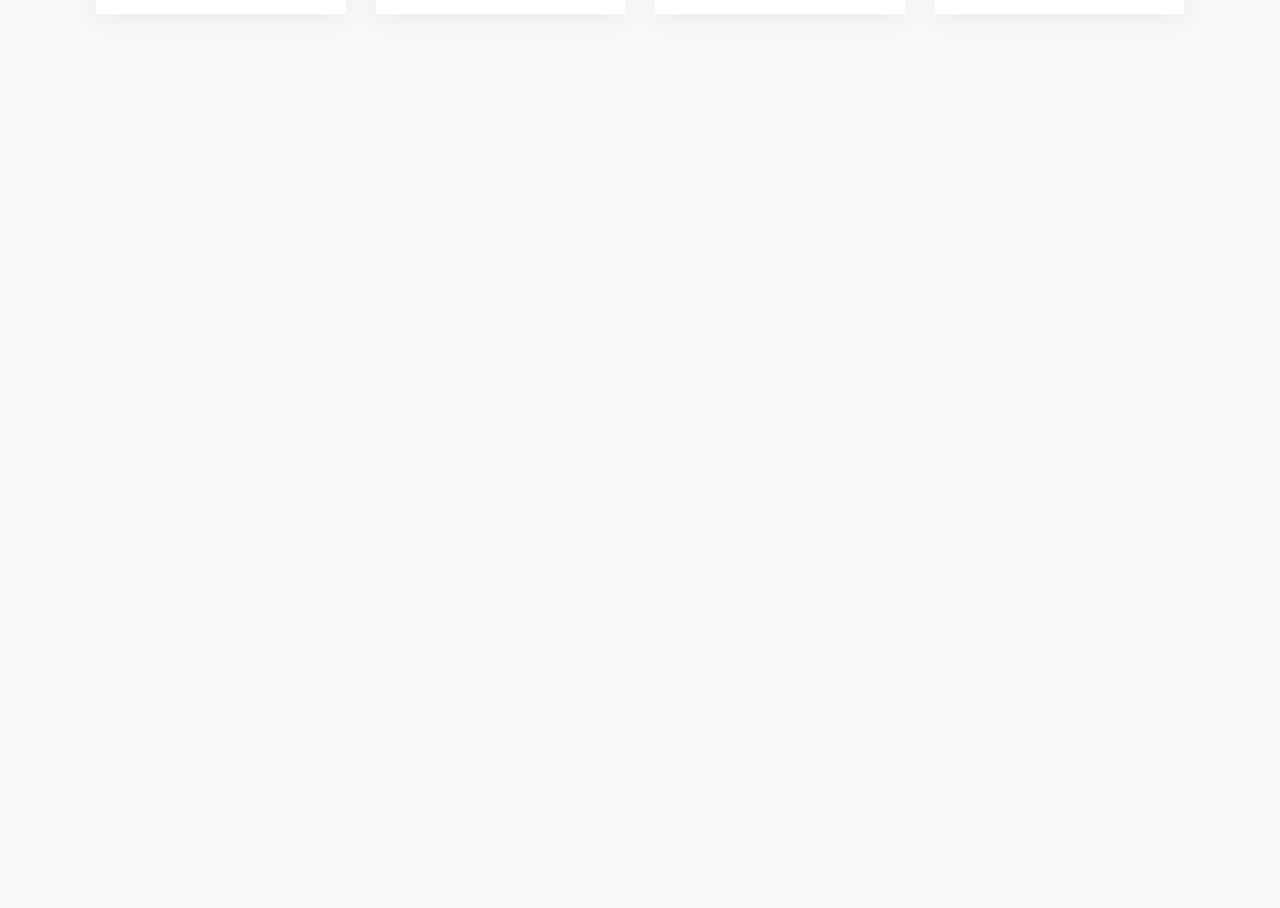
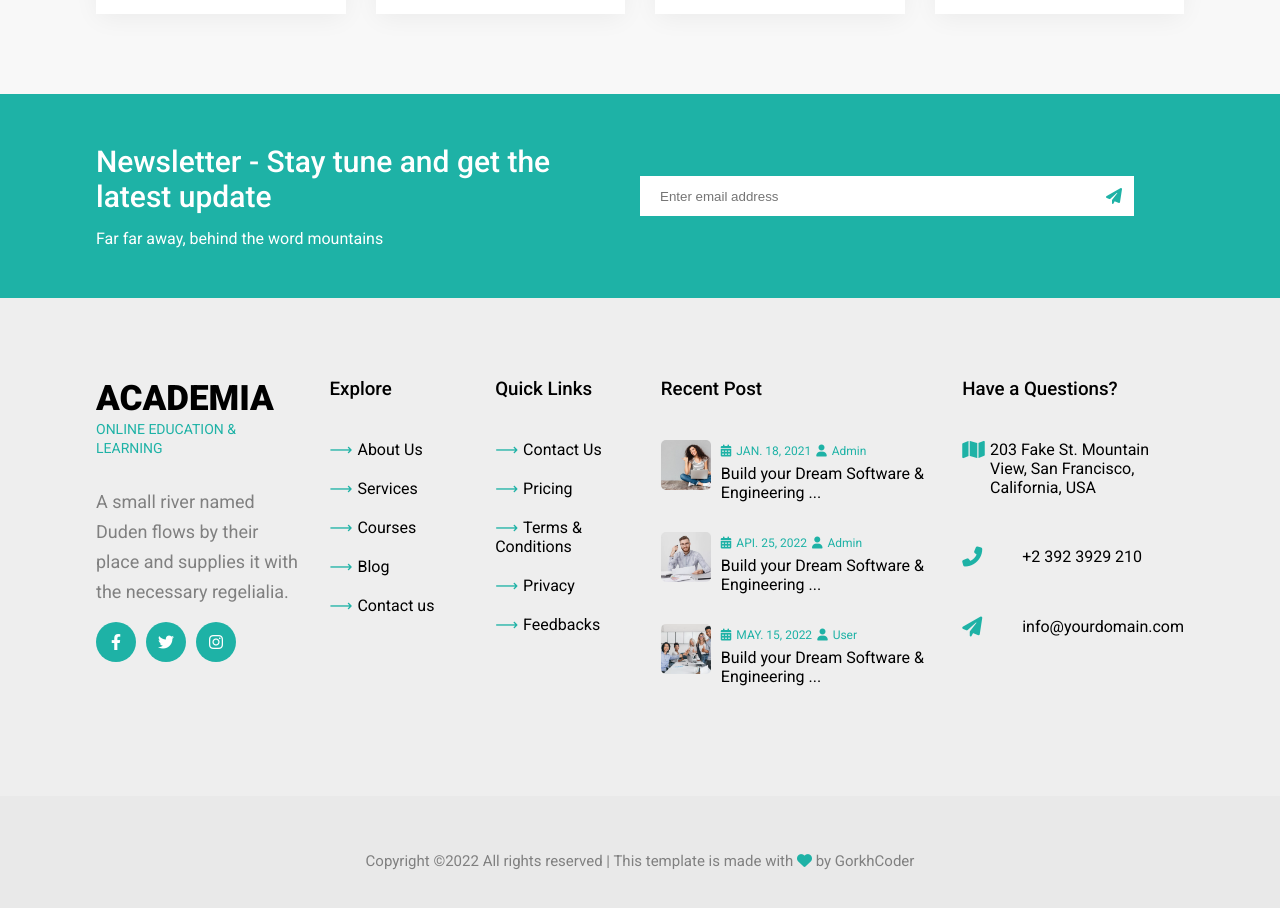
Before and after one commit to 000-ignis/Education-Website, a React (Create React App) app: page / in a window 1280 px wide. Shown: the part 6520-7428 px from the top of the page. Before the commit the page ends 6614 px from the top, so only its background shows below. Built offline with nearby package versions, Linux system fonts and the light colour scheme.

Commit message:
Log:Project Components Completed / Updates Development Starting soon

```diff
--- a/src/App.js
+++ b/src/App.js
@@ -1,33 +1,34 @@
-import React from 'react'
+import React from "react";
 import "./App.css";
 import Header from "./components/common/header/Header";
 import { BrowserRouter as Router, Switch, Route } from "react-router-dom";
 import Home from "./components/home/Home";
-import About from './components/about/About';
-import CourseHome from './components/allcourses/CourseHome';
-import Pricing from './components/pricing/Pricing';
-import Blog from './components/blog/Blog';
-import Team from './components/team/Team';
-
+import About from "./components/about/About";
+import CourseHome from "./components/allcourses/CourseHome";
+import Pricing from "./components/pricing/Pricing";
+import Blog from "./components/blog/Blog";
+import Team from "./components/team/Team";
+import Contact from "./components/contact/Contact";
+import Footer from "./components/common/footer/Footer";
 
 function App() {
   return (
     <>
-    <Router>
-      <Header />
-      <Switch>
-        <Route path='/' exact component={Home} />
-        <Route path='/about' exact component={About} />
-        <Route path='/courses' exact component={CourseHome} />
-        <Route exact path='/team' component={Team} />
-        <Route exact path='/pricing' component={Pricing} />
-        <Route exact path='/journal' component={Blog} />
-        {/* <Route exact path='/contact' component={Contact} /> */}
-
-      </Switch>
-    </Router>
+      <Router>
+        <Header />
+        <Switch>
+          <Route path="/" exact component={Home} />
+          <Route path="/about" exact component={About} />
+          <Route path="/courses" exact component={CourseHome} />
+          <Route exact path="/team" component={Team} />
+          <Route exact path="/pricing" component={Pricing} />
+          <Route exact path="/journal" component={Blog} />
+          <Route exact path="/contact" component={Contact} />
+        </Switch>
+        <Footer />
+      </Router>
     </>
-  )
+  );
 }
 
-export default App
+export default App;
--- /dev/null
+++ b/src/components/common/footer/Footer.jsx
@@ -0,0 +1,104 @@
+import React from "react";
+import { blog } from "../../../dummydata";
+import "./footer.css";
+
+const Footer = () => {
+  return (
+    <>
+      <section className="newletter">
+        <div className="container flexSB">
+          <div className="left row">
+            <h1>Newsletter - Stay tune and get the latest update</h1>
+            <span>Far far away, behind the word mountains</span>
+          </div>
+          <div className="right row">
+            <input type="text" placeholder="Enter email address" />
+            <i className="fa fa-paper-plane"></i>
+          </div>
+        </div>
+      </section>
+      <footer>
+        <div className="container padding">
+          <div className="box logo">
+            <h1>ACADEMIA</h1>
+            <span>ONLINE EDUCATION & LEARNING</span>
+            <p>
+              A small river named Duden flows by their place and supplies it
+              with the necessary regelialia.
+            </p>
+
+            <i className="fab fa-facebook-f icon"></i>
+            <i className="fab fa-twitter icon"></i>
+            <i className="fab fa-instagram icon"></i>
+          </div>
+          <div className="box link">
+            <h3>Explore</h3>
+            <ul>
+              <li>About Us</li>
+              <li>Services</li>
+              <li>Courses</li>
+              <li>Blog</li>
+              <li>Contact us</li>
+            </ul>
+          </div>
+          <div className="box link">
+            <h3>Quick Links</h3>
+            <ul>
+              <li>Contact Us</li>
+              <li>Pricing</li>
+              <li>Terms & Conditions</li>
+              <li>Privacy</li>
+              <li>Feedbacks</li>
+            </ul>
+          </div>
+          <div className="box">
+            <h3>Recent Post</h3>
+            {blog.slice(0, 3).map((val) => (
+              <div className="items flexSB">
+                <div className="img">
+                  <img src={val.cover} alt="" />
+                </div>
+                <div className="text">
+                  <span>
+                    <i className="fa fa-calendar-alt"></i>
+                    <label htmlFor="">{val.date}</label>
+                  </span>
+                  <span>
+                    <i className="fa fa-user"></i>
+                    <label htmlFor="">{val.type}</label>
+                  </span>
+                  <h4>{val.title.slice(0, 40)}...</h4>
+                </div>
+              </div>
+            ))}
+          </div>
+          <div className="box last">
+            <h3>Have a Questions?</h3>
+            <ul>
+              <li>
+                <i className="fa fa-map"></i>
+                203 Fake St. Mountain View, San Francisco, California, USA
+              </li>
+              <li>
+                <i className="fa fa-phone-alt"></i>
+                +2 392 3929 210
+              </li>
+              <li>
+                <i className="fa fa-paper-plane"></i>
+                info@yourdomain.com
+              </li>
+            </ul>
+          </div>
+        </div>
+      </footer>
+      <div className="legal">
+        <p>
+          Copyright ©2022 All rights reserved | This template is made with{" "}
+          <i className="fa fa-heart"></i> by GorkhCoder
+        </p>
+      </div>
+    </>
+  );
+};
+
+export default Footer;
--- a/src/components/common/footer/footer.css
+++ b/src/components/common/footer/footer.css
@@ -0,0 +1,112 @@
+.newletter {
+  background-color: #1eb2a6;
+  padding: 50px 0;
+  color: #fff;
+}
+.newletter .right,
+.newletter .left {
+  padding-right: 50px;
+}
+.newletter h1 {
+  color: #fff;
+  font-size: 30px;
+  font-weight: 500;
+  margin-bottom: 15px;
+}
+.newletter .right {
+  display: flex;
+  justify-content: space-between;
+  align-items: center;
+}
+.newletter input {
+  width: 100%;
+  padding: 20px;
+  border: none;
+  outline: none;
+  height: 30px;
+}
+.newletter i {
+  padding: 12px;
+  color: #1eb2a6;
+  background-color: #fff;
+}
+footer {
+  background-color: #eeeeee;
+}
+footer .container {
+  display: grid;
+  grid-template-columns: 3fr 2fr 2fr 4fr 3fr;
+  grid-gap: 30px;
+}
+@media screen and (max-width: 768px) {
+  footer .container {
+    grid-template-columns: repeat(2, 1fr);
+  }
+}
+footer .logo span {
+  color: #1eb2a6;
+  font-size: 14px;
+}
+footer .logo p {
+  color: grey;
+  margin: 30px 0 15px 0;
+}
+footer .logo .icon {
+  background-color: #1eb2a6;
+  color: white;
+  margin-right: 10px;
+}
+footer h3 {
+  margin-bottom: 40px;
+  font-weight: 500;
+}
+footer ul li {
+  margin-bottom: 20px;
+}
+footer .link li::before {
+  content: "⟶";
+  color: #1eb2a6;
+  margin-right: 5px;
+}
+footer .items {
+  margin-bottom: 30px;
+}
+footer .items img {
+  width: 50px;
+  height: 50px;
+  border-radius: 5px;
+  margin-right: 10px;
+  object-fit: cover;
+}
+footer .items span,
+footer .items i {
+  font-size: 12px;
+  color: #1eb2a6;
+  margin-right: 5px;
+  text-transform: capitalize;
+}
+footer h4 {
+  font-weight: 400;
+  margin-top: 5px;
+}
+footer .last ul li {
+  display: flex;
+  margin-bottom: 50px;
+}
+footer .last i {
+  width: 60px;
+  font-size: 20px;
+  color: #1eb2a6;
+}
+.legal {
+  text-align: center;
+  padding: 50px 0;
+  color: grey;
+  background-color: #e9e9e9;
+}
+.legal p {
+  font-size: 15px;
+}
+.legal i {
+  color: #1eb2a6;
+}
--- a/src/components/contact/Contact.jsx
+++ b/src/components/contact/Contact.jsx
@@ -0,0 +1,55 @@
+import React from "react"
+import Back from "../common/back/Back"
+import "./contact.css"
+
+const Contact = () => {
+  const map = 'https://www.google.com/maps/embed?pb=!1m14!1m12!1m3!1d904726.6131739549!2d85.24565535!3d27.65273865!2m3!1f0!2f0!3f0!3m2!1i1024!2i768!4f13.1!5e0!3m2!1sen!2snp!4v1652535615693!5m2!1sen!2snp" width="600" height="450" style="border:0;" allowfullscreen="" loading="lazy" referrerpolicy="no-referrer-when-downgrade" '
+  return (
+    <>
+      <Back title='Contact us' />
+      <section className='contacts padding'>
+        <div className='container shadow flexSB'>
+          <div className='left row'>
+            <iframe src={map}></iframe>
+          </div>
+          <div className='right row'>
+            <h1>Contact us</h1>
+            <p>We're open for any suggestion or just to have a chat</p>
+
+            <div className='items grid2'>
+              <div className='box'>
+                <h4>ADDRESS:</h4>
+                <p>198 West 21th Street, Suite 721 New York NY 10016</p>
+              </div>
+              <div className='box'>
+                <h4>EMAIL:</h4>
+                <p> info@yoursite.com</p>
+              </div>
+              <div className='box'>
+                <h4>PHONE:</h4>
+                <p> + 1235 2355 98</p>
+              </div>
+            </div>
+
+            <form action=''>
+              <div className='flexSB'>
+                <input type='text' placeholder='Name' />
+                <input type='email' placeholder='Email' />
+              </div>
+              <input type='text' placeholder='Subject' />
+              <textarea cols='30' rows='10'>
+                Create a message here...
+              </textarea>
+              <button className='primary-btn'>SEND MESSAGE</button>
+            </form>
+
+            <h3>Follow us here</h3>
+            <span>FACEBOOK TWITTER INSTAGRAM DRIBBBLE</span>
+          </div>
+        </div>
+      </section>
+    </>
+  )
+}
+
+export default Contact
--- a/src/components/contact/contact.css
+++ b/src/components/contact/contact.css
@@ -0,0 +1,55 @@
+.contacts iframe {
+  width: 100%;
+  height: 100%;
+  border: none;
+}
+.contacts .right {
+  padding: 50px;
+}
+.contacts h1 {
+  font-size: 30px;
+  font-weight: 400;
+}
+.contacts p {
+  color: grey;
+}
+.contacts .items {
+  margin: 30px 0;
+}
+.contacts .box p {
+  font-size: 17px;
+  margin-top: 10px;
+}
+.contacts textarea,
+.contacts input {
+  width: 100%;
+  padding: 15px;
+  margin-bottom: 15px;
+  outline: none;
+  border: 1px solid grey;
+}
+form .flexSB input:nth-child(1) {
+  margin-right: 10px;
+}
+.contacts h3 {
+  margin-top: 20px;
+  font-weight: 500;
+  margin-bottom: 10px;
+}
+.contacts span {
+  color: #1eb2a6;
+  font-weight: 600;
+  font-size: 15px;
+  word-spacing: 5px;
+}
+@media screen and (max-width: 768px) {
+  .contacts .container {
+    flex-direction: column;
+  }
+  .contacts iframe {
+    height: 50vh;
+  }
+  .contacts .row {
+    width: 100%;
+  }
+}
```
Also changed, not shown: src/components/common/footer/footer.jsx (deleted).
